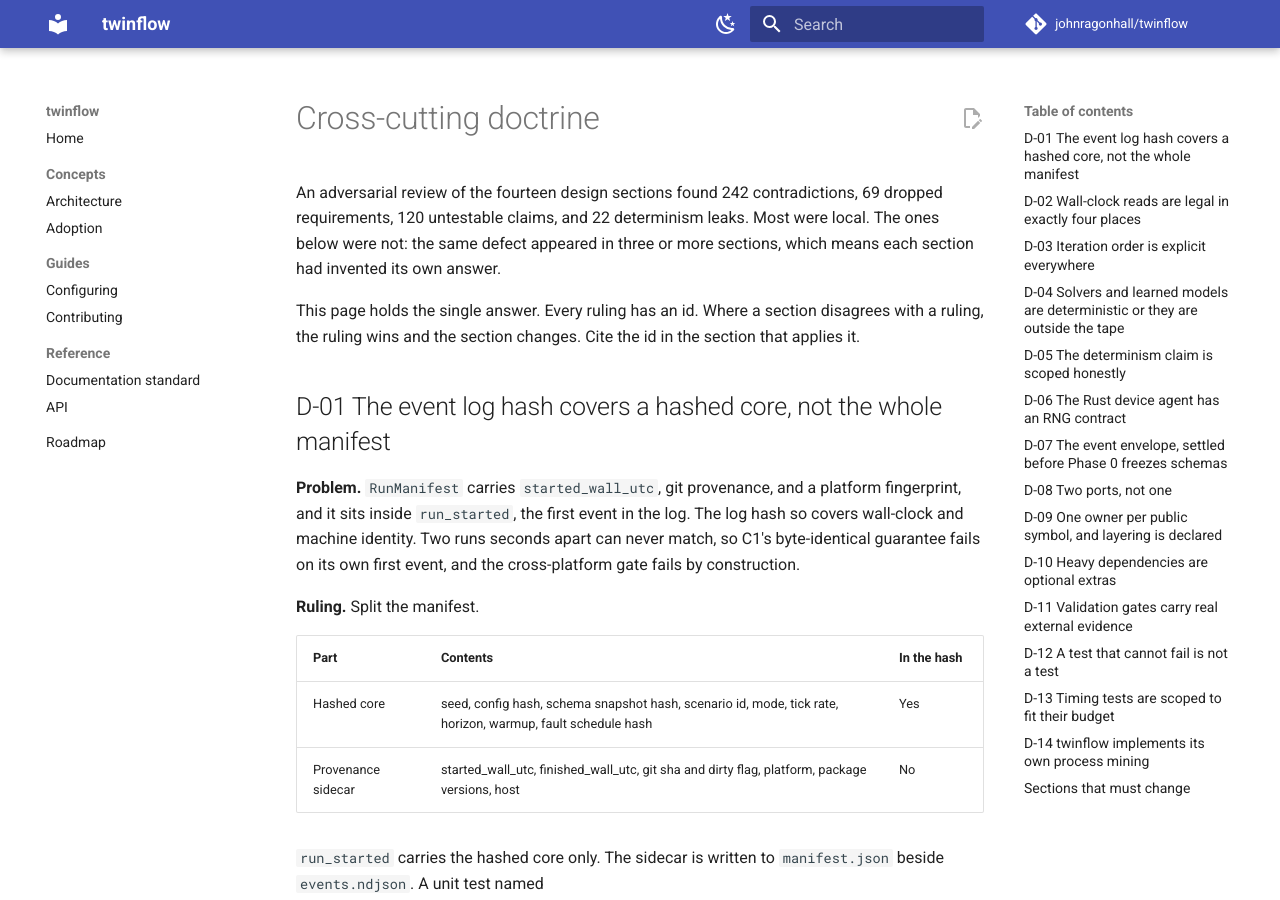
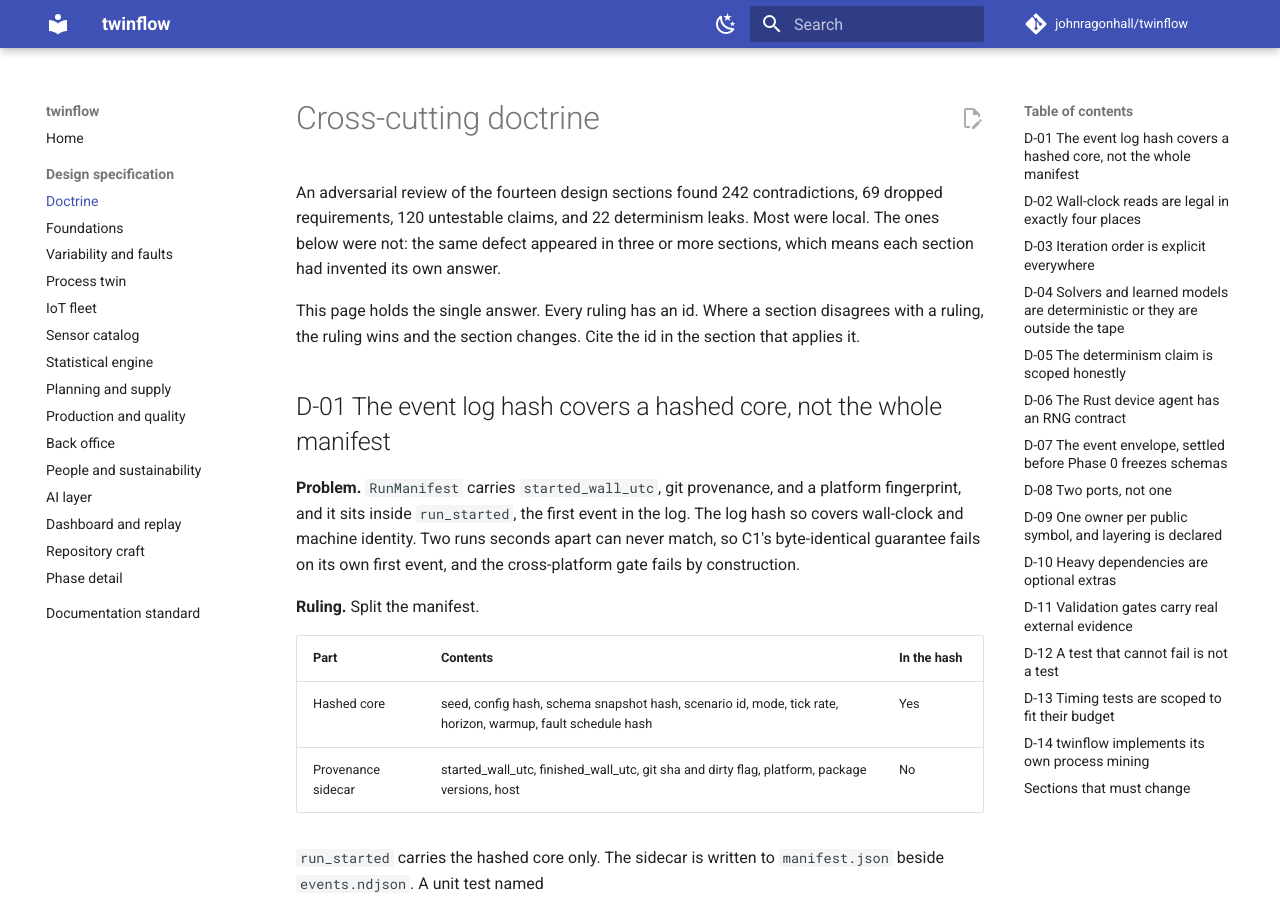
Before and after one commit to johnragonhall/twinflow, an MkDocs documentation site: the page built from docs/design/DOCTRINE.md, in a window 1280 px wide and 900 px high. Built offline with MkDocs 1.6.1 and Material for MkDocs 9.7.7, drawn with Linux system fonts in a browser that asks for light colours; comment, search, counter and statistics services are not loaded.

Commit message:
docs(site): make the docs site build under strict mode
DOCS
- the site hosts the design specification, which is what benefits from search
- root documents stay on github, where their links already resolve correctly
- the index routes a reader to the section that answers their question

FIX
- seven nav entries pointed at pages that do not exist, so the build always failed
- the api plugin is deferred until a package exists for it to read

```diff
--- a/mkdocs.yml
+++ b/mkdocs.yml
@@ -13,10 +13,13 @@ edit_uri: edit/main/docs/
 # --strict turns a broken link or a missing nav target into a build failure,
 # which is what keeps the nav below honest as pages land.
 #
-# mkdocs only serves files under docs_dir. The root-level README, CONTRIBUTING,
-# SECURITY, CODE_OF_CONDUCT, and CHANGELOG stay at the root because that is
-# where GitHub looks for them, so each has a thin page under docs/ that carries
-# the front matter and includes or links to the root file.
+# mkdocs only serves files under docs_dir. README, ARCHITECTURE, ROADMAP,
+# CONTRIBUTING, SECURITY, CODE_OF_CONDUCT, and CHANGELOG stay at the repository
+# root because that is where GitHub looks for them, and they are read there.
+# They are not mirrored into the site: their links are written for the GitHub
+# tree, and re-basing them for a second layout would leave two link schemes to
+# keep correct. The site hosts the design specification, which is the part that
+# benefits from search and navigation, and links out for the rest.
 
 docs_dir: docs
 site_dir: site
@@ -50,17 +53,22 @@ theme:
 
 plugins:
   - search
-  # mkdocstrings generates the API reference from the docstrings in the
-  # package, so the reference cannot drift from the code it describes.
-  - mkdocstrings:
-      handlers:
-        python:
-          options:
-            docstring_style: google
-            show_source: true
-            show_signature_annotations: true
-            separate_signature: true
-            merge_init_into_class: true
+  # mkdocstrings generates the API reference from the docstrings in the package,
+  # so the reference cannot drift from the code it describes. It is commented
+  # out until the first package exists, because a plugin that reads docstrings
+  # from nothing fails the strict build and blocks the docs site the roadmap
+  # already depends on. Milestone C10 turns it back on with the Reference entry
+  # in the nav. Config kept verbatim so turning it on is uncommenting.
+  #
+  # - mkdocstrings:
+  #     handlers:
+  #       python:
+  #         options:
+  #           docstring_style: google
+  #           show_source: true
+  #           show_signature_annotations: true
+  #           separate_signature: true
+  #           merge_init_into_class: true
 
 markdown_extensions:
   - admonition
@@ -74,7 +82,9 @@ markdown_extensions:
   - pymdownx.highlight:
       anchor_linenums: true
   - pymdownx.inlinehilite
-  - pymdownx.snippets
+  - pymdownx.snippets:
+      base_path: ['.']
+      check_paths: true
   - pymdownx.superfences:
       custom_fences:
         - name: mermaid
@@ -83,16 +93,23 @@ markdown_extensions:
 
 nav:
   - Home: index.md
-  - Concepts:
-      - Architecture: architecture.md
-      - Adoption: adoption.md
-  - Guides:
-      - Configuring: configuring.md
-      - Contributing: contributing.md
-  - Reference:
-      - Documentation standard: DOCUMENTATION-STANDARD.md
-      - API: reference/index.md
-  - Roadmap: roadmap.md
+  - Design specification:
+      - Doctrine: design/DOCTRINE.md
+      - Foundations: design/foundations.md
+      - Variability and faults: design/variability-and-faults.md
+      - Process twin: design/twin-core.md
+      - IoT fleet: design/iot-fleet.md
+      - Sensor catalog: design/sensor-catalog.md
+      - Statistical engine: design/lss-engine.md
+      - Planning and supply: design/planning-supply.md
+      - Production and quality: design/production-quality.md
+      - Back office: design/back-office.md
+      - People and sustainability: design/human-sustain.md
+      - AI layer: design/ai-layer.md
+      - Dashboard and replay: design/dashboard-replay.md
+      - Repository craft: design/repo-craft.md
+      - Phase detail: design/roadmap.md
+  - Documentation standard: DOCUMENTATION-STANDARD.md
 
 extra:
   social:
```
Also changed, not shown: docs/index.md (added, +67 -0 lines).
